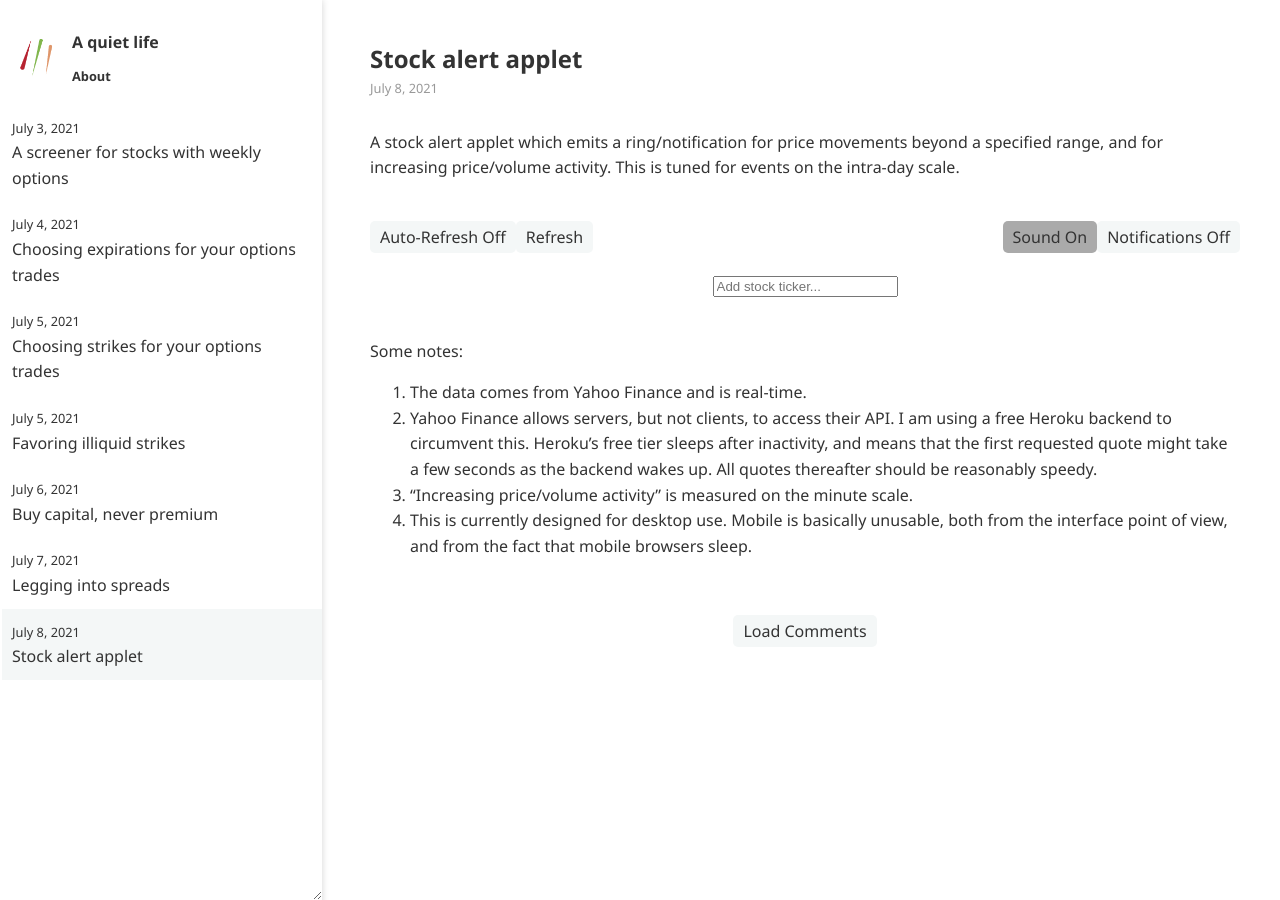
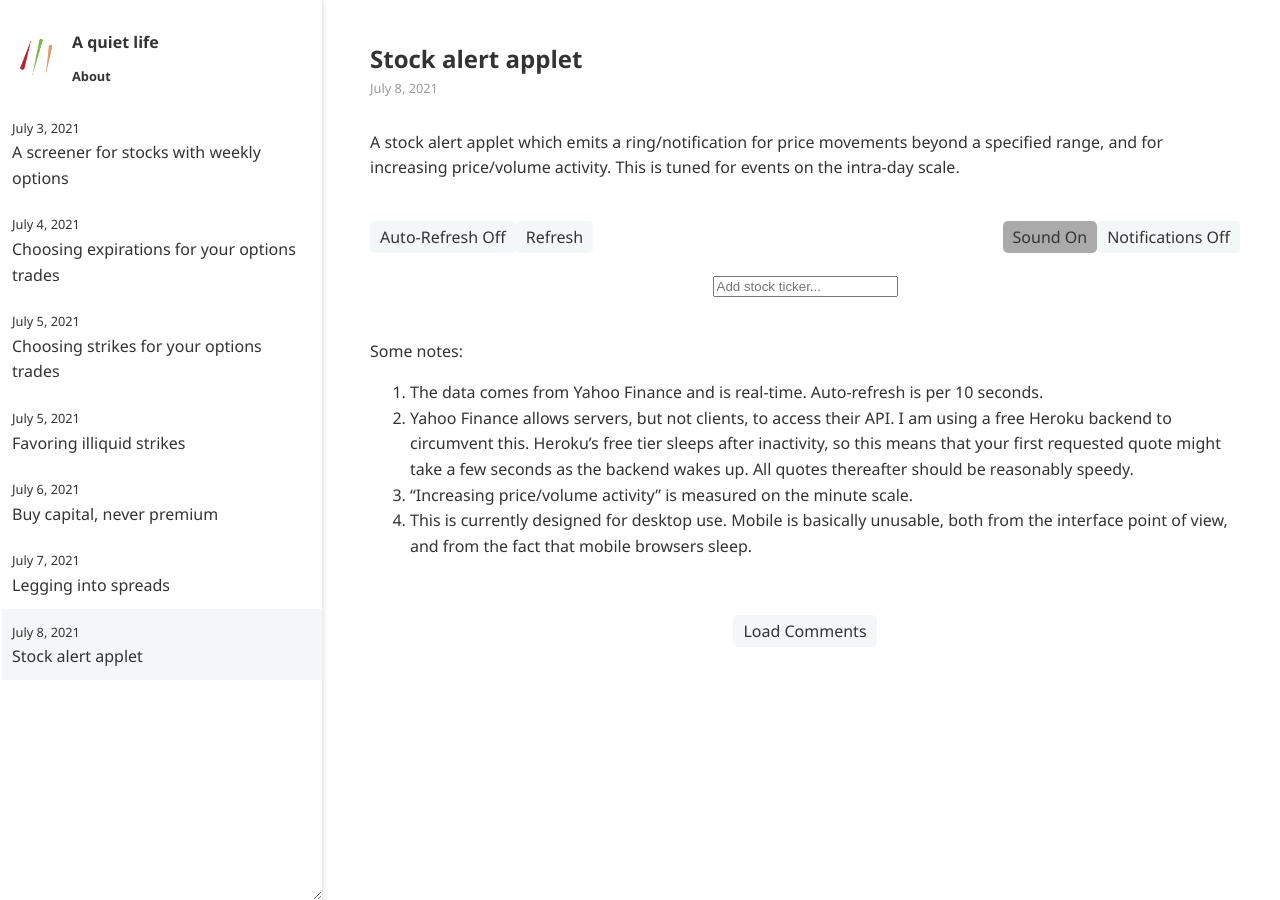
Before and after one commit to ansyblenetwork/aquietlife, a Jekyll site: the page built from _posts/2021-07-08-alerts.md, in a window 1280 px wide. Built offline with Jekyll 4.4.1, drawn with Linux system fonts in a browser that asks for light colours.

Commit message:
Update 2021-07-08-alerts.md

```diff
--- a/_posts/2021-07-08-alerts.md
+++ b/_posts/2021-07-08-alerts.md
@@ -426,7 +426,7 @@ function remove(element) { element.parentNode.removeChild(element);}
 
 Some notes:
 
-1. The data comes from Yahoo Finance and is real-time.
-2. Yahoo Finance allows servers, but not clients, to access their API. I am using a free Heroku backend to circumvent this. Heroku's free tier sleeps after inactivity, and means that the first requested quote might take a few seconds as the backend wakes up. All quotes thereafter should be reasonably speedy.
+1. The data comes from Yahoo Finance and is real-time. Auto-refresh is per 10 seconds.
+2. Yahoo Finance allows servers, but not clients, to access their API. I am using a free Heroku backend to circumvent this. Heroku's free tier sleeps after inactivity, so this means that your first requested quote might take a few seconds as the backend wakes up. All quotes thereafter should be reasonably speedy.
 3. "Increasing price/volume activity" is measured on the minute scale.
 4. This is currently designed for desktop use. Mobile is basically unusable, both from the interface point of view, and from the fact that mobile browsers sleep.
```
